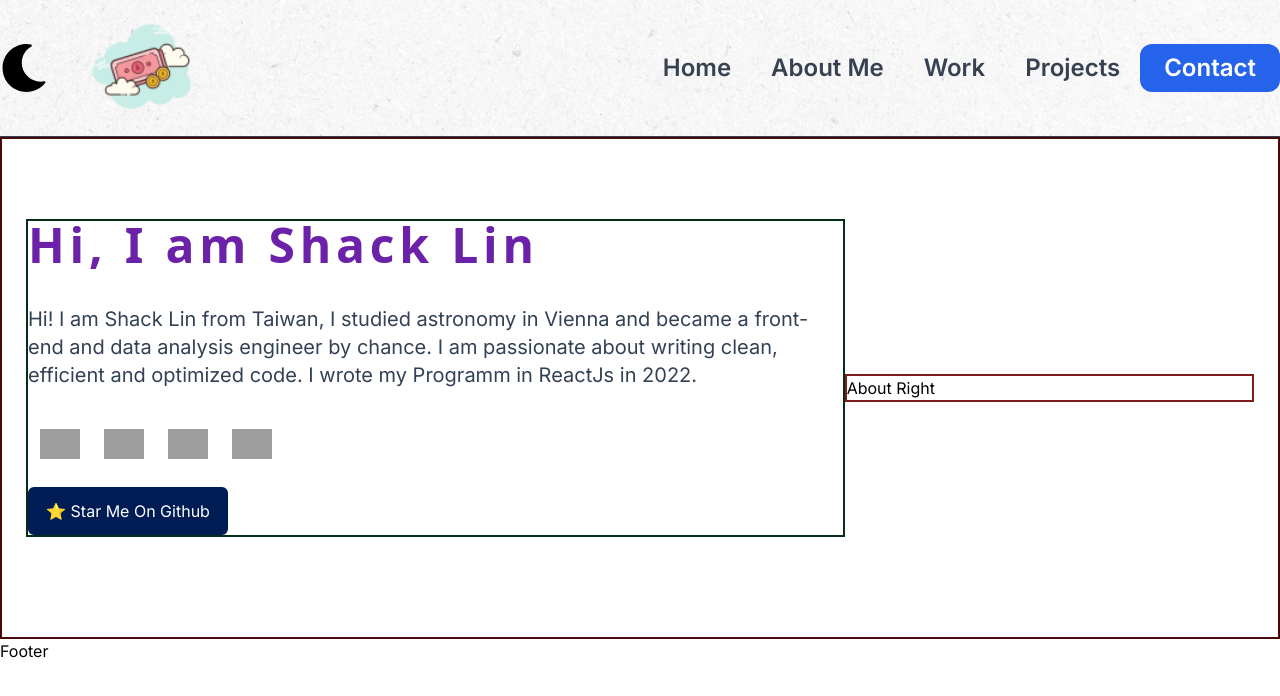
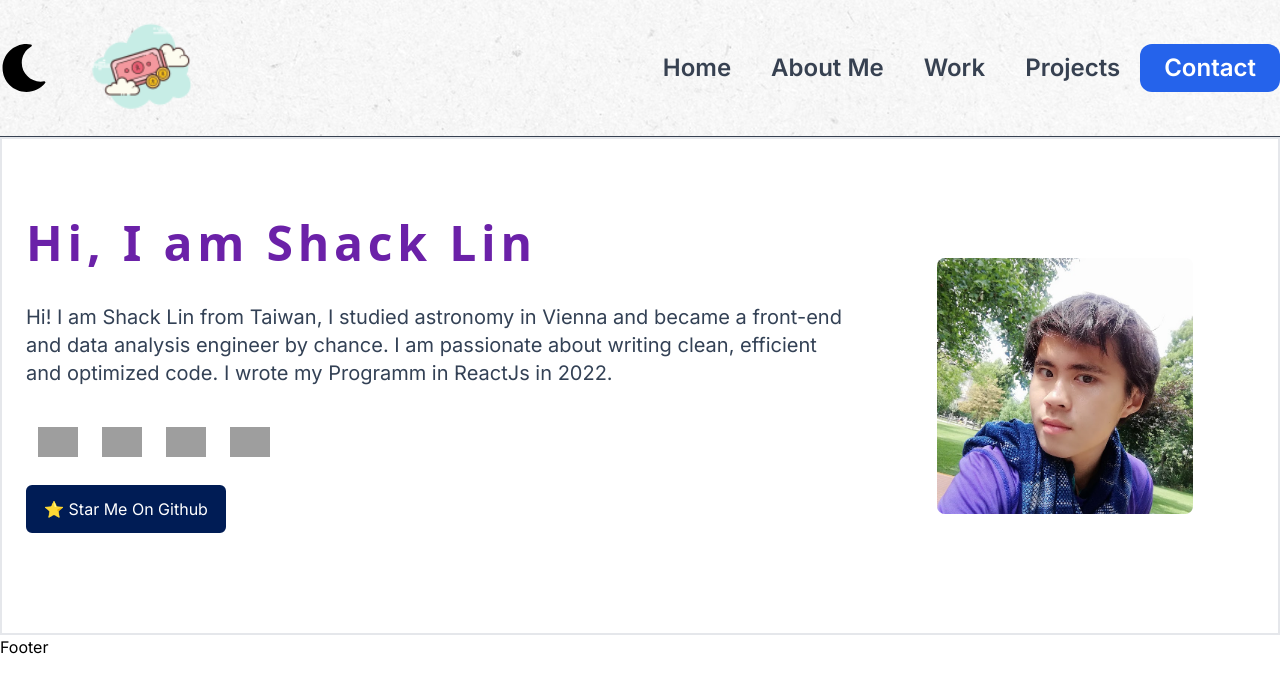
Before and after one commit to ShackArbeit/ShackProfile, a Next.js app: page / in a window 1280 px wide. Shown: the top 696 px of the page. Built offline with nearby package versions, Linux system fonts and the light colour scheme; grey boxes are pictures that could not be loaded.

Commit message:
Add ProfileImage

```diff
--- a/Component/About.tsx
+++ b/Component/About.tsx
@@ -4,11 +4,20 @@ import Image from "next/image"
 const About = () => {
   return (
     <div className='  items-center justify-center
-               border-red-950 py-20 px-6  border-2 max-w-full box-border
+               py-20 px-6  border-2 max-w-full box-border
                container mx-auto grid lg:grid-cols-12 grid-cols-2 '>
+         <div
+        className='
+         box-border col-span-4
+        lg:order-2  lg:mb-0  mb-9 lg:p-3 relative lg:left-20
+        w-[280px] h-[280px]
+        '>
+           <div className='  h-full w-full
+        bg-profile bg-center bg-cover rounded-lg '></div>
+        </div>
         <div
-        className='border-green-950 border-2 flex flex-col box-border
-        mb-5 col-span-8
+        className=' flex flex-col box-border
+        mb-5 col-span-8 lg:order-1
 
         '>
            <h1 className='text-5xl mb-9 tracking-widest  text-purple-800 font-sans font-bold dark:text-white' >
@@ -59,11 +68,6 @@ const About = () => {
             '
             >⭐ Star Me On Github</div>
         </div>
-        <div
-        className=
-        'border-red-900 border-2 box-border col-span-4 '>
-            <h1>About Right </h1>
-        </div>
 
     </div>
   )
--- a/tailwind.config.ts
+++ b/tailwind.config.ts
@@ -11,6 +11,9 @@ const config: Config = {
       colors: {
         githubColor: '#001c55',
       },
+      backgroundImage: {
+          'profile': "url('../public/Image/profile.jpg')",
+      }
     },
   },
   plugins: [],
```
Also changed, not shown: public/Image/profile.jpg (added).
